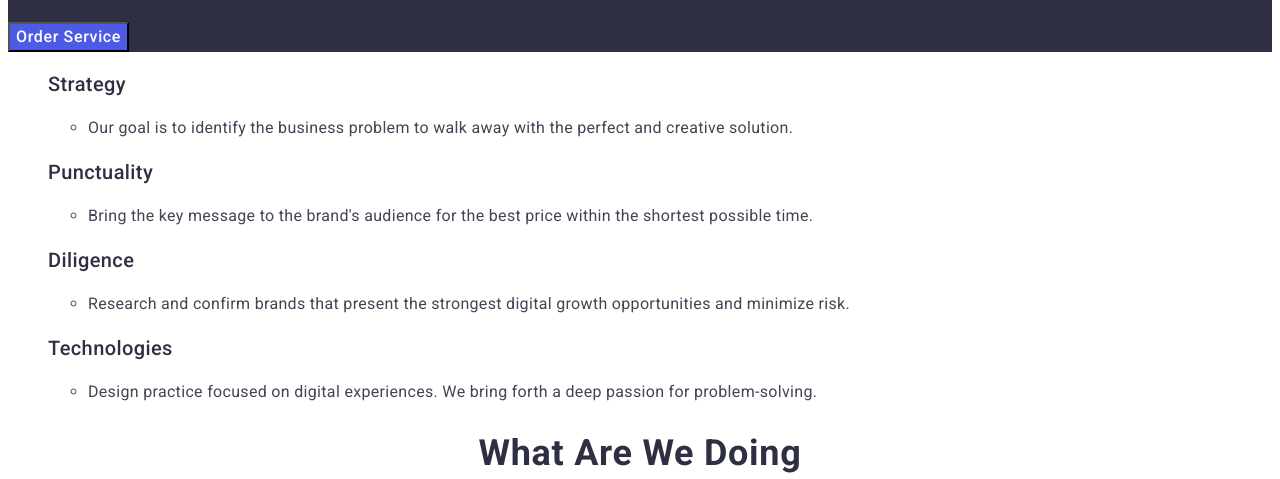
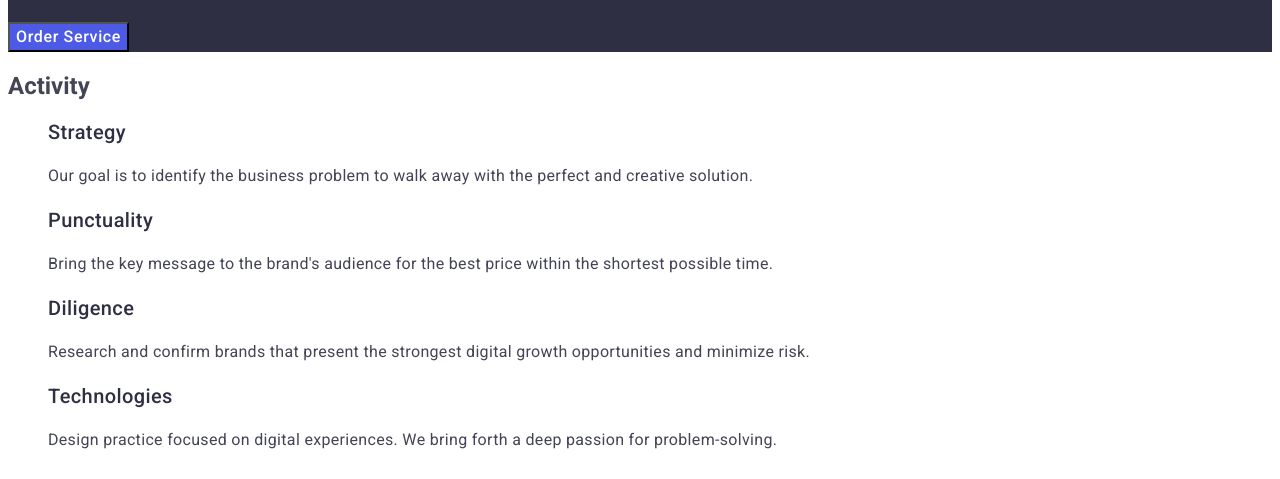
Before and after one commit to rysz99/goit-markup-hw-02, a plain HTML site: page index.html in a window 1280 px wide. Shown: the part 312-791 px from the top of the page. Drawn offline with Linux system fonts and the light colour scheme.

Commit message:
Last update html 2
The unordered list in second section shaped just like another one in fourth section.

```diff
--- a/index.html
+++ b/index.html
@@ -68,19 +68,17 @@
 
         <!--Activity-->
         <section>
+            <h2>Activity</h2>
+
             <ul class="list">
                 <li>
                     <h3 class="third-header">
                         Strategy
                     </h3>
 
-                    <ul>
-                        <li>
                     <p class="paragraph">
                         Our goal is to identify the business problem to walk away with the perfect and creative solution.
                     </p>
-                        </li>
-                    </ul>
                 </li>
 
                 <li>
@@ -88,13 +86,9 @@
                         Punctuality
                     </h3>
 
-                    <ul>
-                        <li>
                     <p class="paragraph">
                         Bring the key message to the brand's audience for the best price within the shortest possible time.
                     </p>
-                        </li>
-                    </ul>
                 </li>
 
                 <li>
@@ -102,13 +96,9 @@
                         Diligence
                     </h3>
 
-                    <ul>
-                        <li>
                     <p class="paragraph">
                         Research and confirm brands that present the strongest digital growth opportunities and minimize risk.
                     </p>
-                        </li>
-                    </ul>
                 </li>
 
                 <li>
@@ -116,13 +106,9 @@
                         Technologies
                     </h3>
 
-                    <ul>
-                        <li>
                     <p class="paragraph">
                         Design practice focused on digital experiences. We bring forth a deep passion for problem-solving.
                     </p>
-                        </li>
-                    </ul>
                 </li>
             </ul>
         </section>
```
Lines whose indentation alone changed are shown as unchanged.
